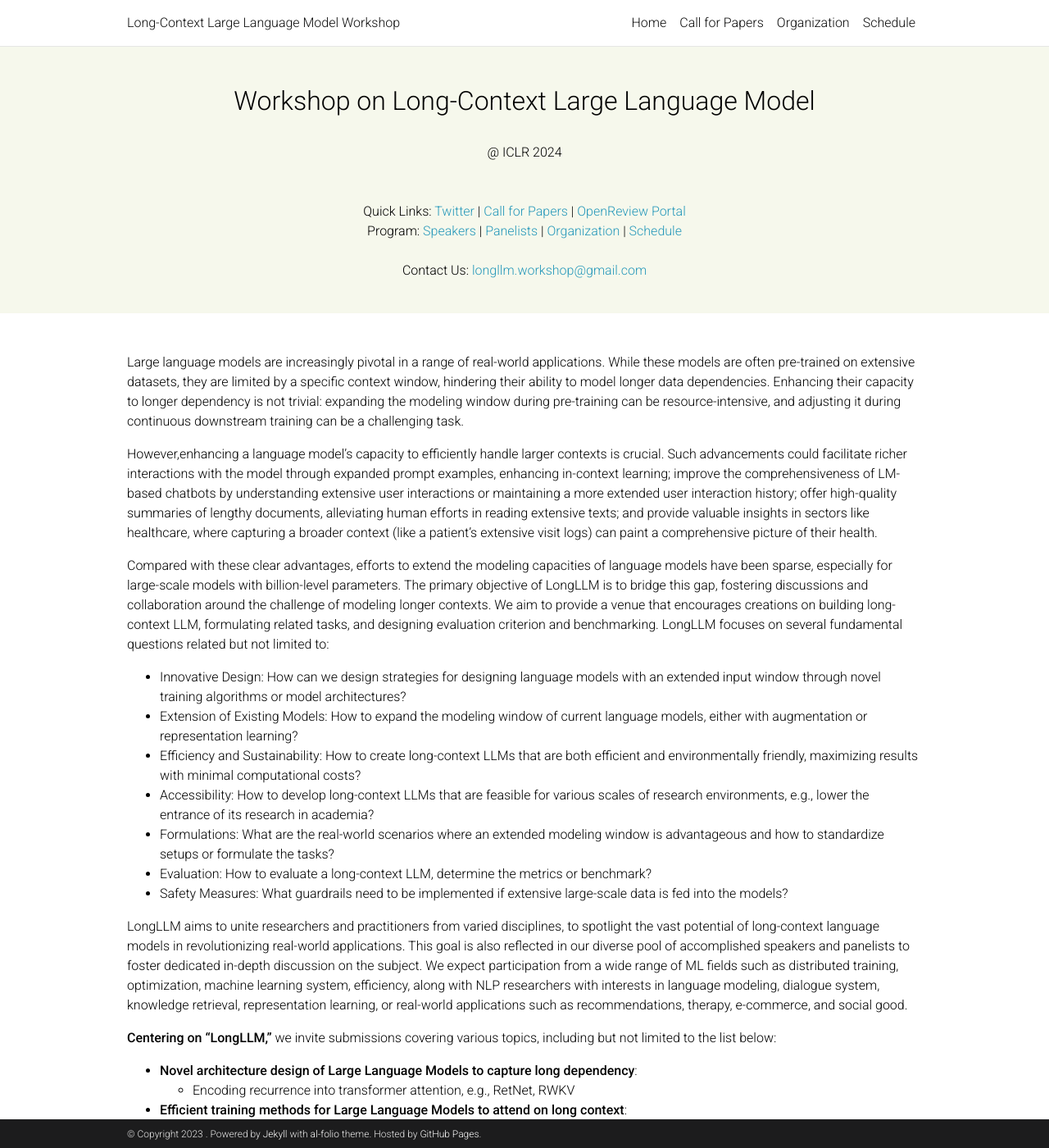
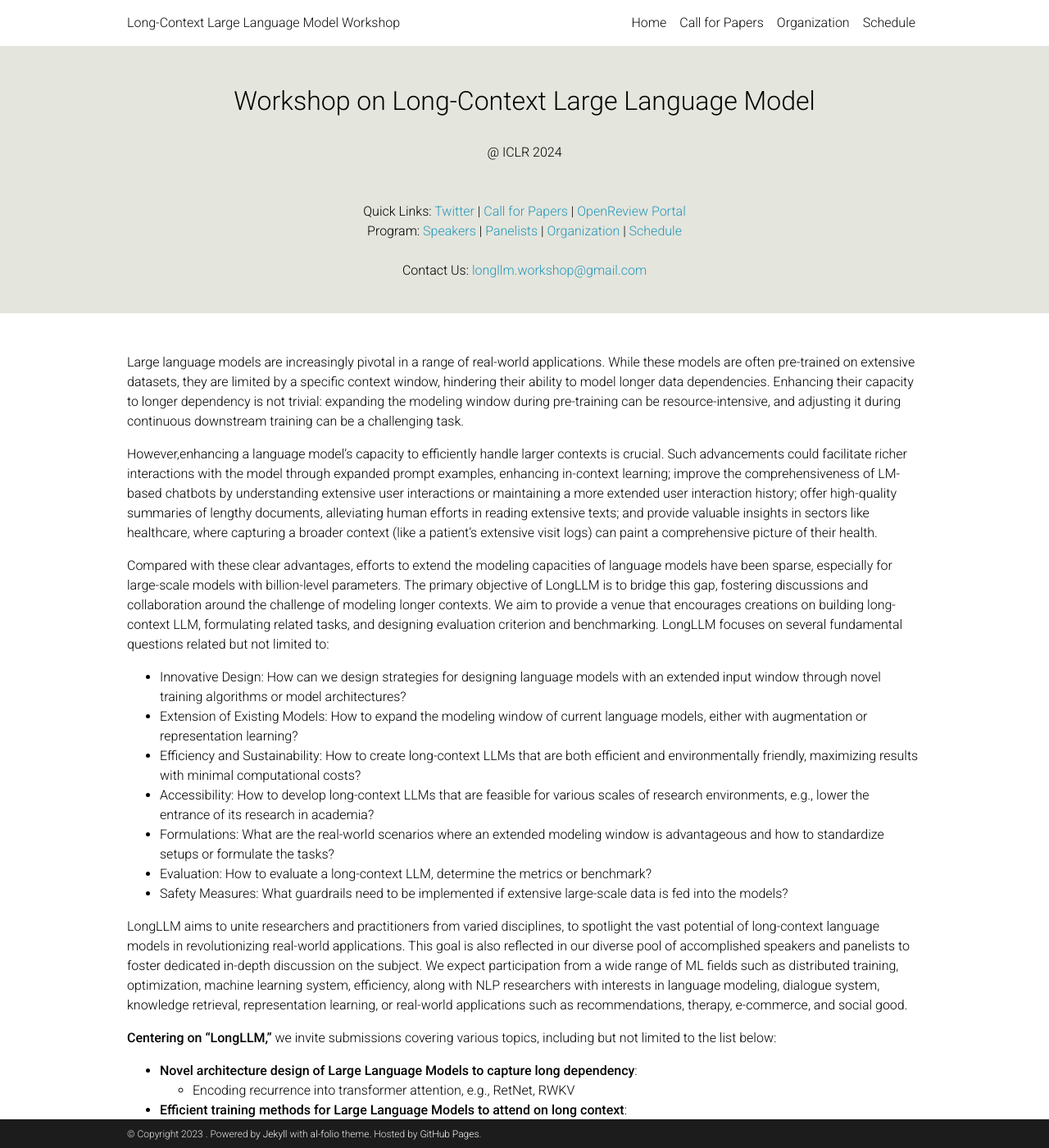
Before and after one commit to longllm-workshop/longllm-workshop.github.io, a Jekyll site: the page built from _pages/home.md, in a window 1280 px wide and 1400 px high. Shown: the whole window at 82% size. Built offline with Jekyll 4.4.1, drawn with Linux system fonts in a browser that asks for light colours; emoji names are drawn with the system emoji font; comment, search, counter and statistics services are not loaded; a style sheet for code colours, icons or effects is not loaded.

Commit message:
colornew

```diff
--- a/_layouts/default2.html
+++ b/_layouts/default2.html
@@ -28,7 +28,7 @@ layout: parse
         .headerr {
             /* background-image: url('../assets/img/header.jpg'); Replace with the path to your image */
             /* background-size: cover; Cover the entire header with the image */
-            background-color: #f6f8ec;
+            background-color: #e4e5dd;
             background-position: center; /* Center the image within the header */
             max-width: 100%;
             margin: 50 auto;
```
